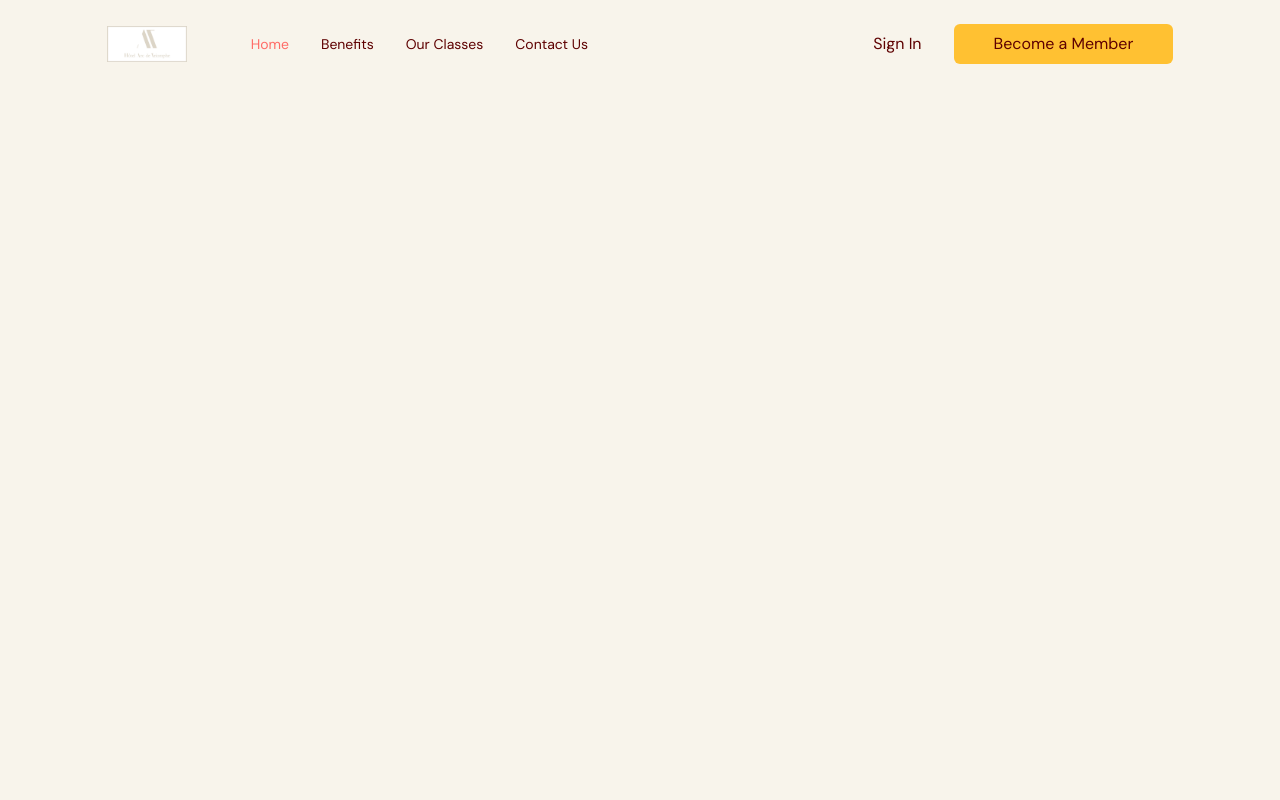
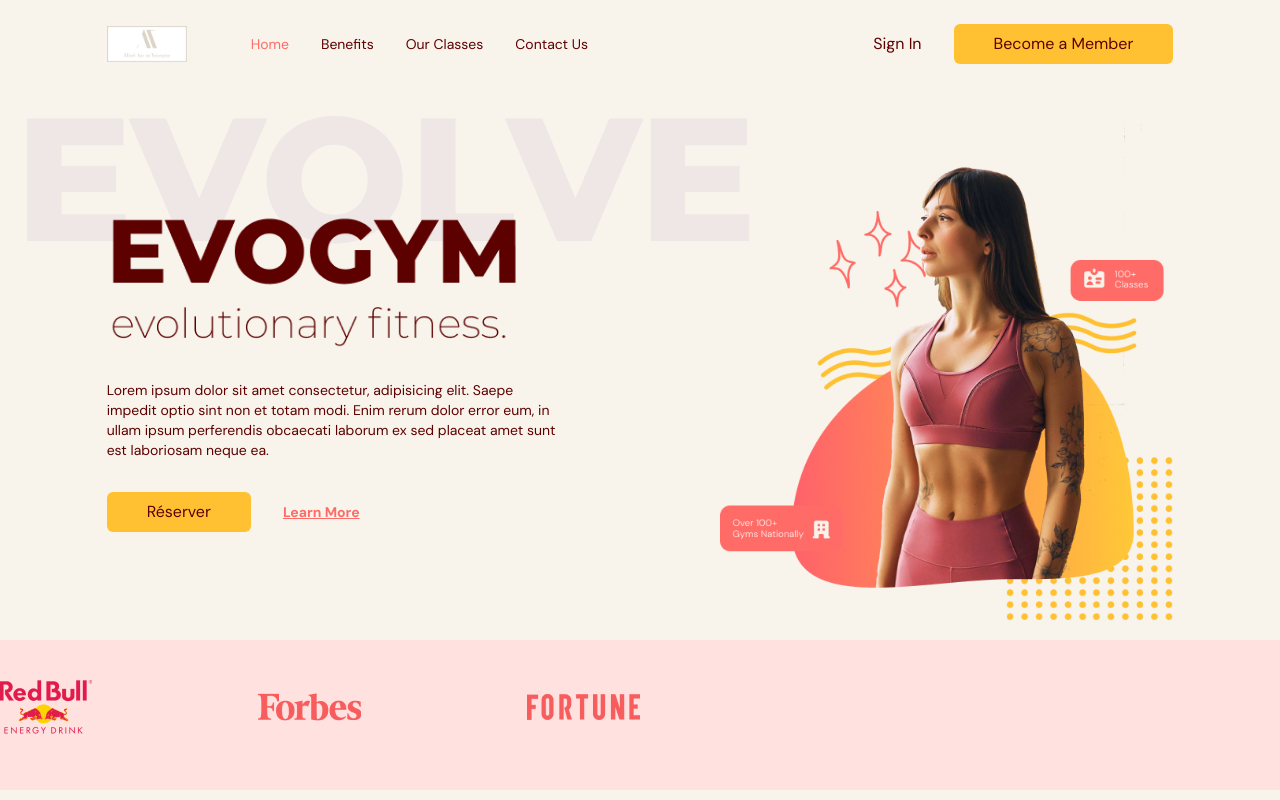
Before and after one commit to NicolasDeniau/adt, a React (Vite) app in the folder frontend/: page / in a window 1280 px wide. Built offline with nearby package versions, Linux system fonts and the light colour scheme; the HTML template or start-up script is replaced by a standard one.

Commit message:
homepage, hero section, navbar fonctionnelle, continuer à 21234

```diff
--- a/frontend/src/App.tsx
+++ b/frontend/src/App.tsx
@@ -1,16 +1,34 @@
 import Navbar from "@/scenes/navbar";
-import { useState } from "react";
+import Home from "@/scenes/home";
+import { useEffect, useState } from "react";
 import { SelectedPage } from "@/shared/types";
 
 function App() {
-  const [selectedPage, setSelectedPage] = useState<SelectedPage>(SelectedPage.Home);
+  const [selectedPage, setSelectedPage] = useState<SelectedPage>(
+    SelectedPage.Home
+    );
+    const [isTopOfPage, setIsTopOfPage] = useState<boolean>(true);
+
+    useEffect(() => {
+      const handleScroll = () => {
+        if (window.scrollY === 0) {
+          setIsTopOfPage(true);
+          setSelectedPage(SelectedPage.Home);
+        }
+        if (window.scrollY !== 0) setIsTopOfPage(false);
+      }
+      window.addEventListener("scroll", handleScroll);
+      return () => window.removeEventListener("scroll", handleScroll);
+    }, [])
 
   return (
     <div className='app bg-gray-20'>
       <Navbar
+            isTopOfPage={isTopOfPage}
             selectedPage={selectedPage}
             setSelectedPage={setSelectedPage}
       />
+      <Home setSelectedPage={setSelectedPage} />
     </div>
 
   )
--- /dev/null
+++ b/frontend/src/scenes/home/index.tsx
@@ -0,0 +1,81 @@
+import useMediaQuery from "@/hooks/useMediaQuery";
+import { SelectedPage } from "@/shared/types";
+import ActionButton from "../navbar/ActionButton";
+import HomePageText from "@/assets/HomePageText.png"
+import HomePageGraphic from "@/assets/HomePageGraphic.png"
+import SponsorRedBull from "@/assets/SponsorRedBull.png"
+import SponsorForbes from "@/assets/SponsorForbes.png"
+import SponsorFortune from "@/assets/SponsorFortune.png"
+import AnchorLink from "react-anchor-link-smooth-scroll";
+
+type Props = {
+    setSelectedPage: (value: SelectedPage) => void;
+};
+
+const Home = ({ setSelectedPage }: Props) => {
+    const isAboveMediumScreens = useMediaQuery("(min-width:1060px)")
+
+
+    return (
+        <section
+            id="home"
+            className="gap-16 bg-gray-20 py-10 md:h-full"
+        >
+            {/* images et main header */}
+            <div className="md:flex mx-auto w-5/6 items-center justify-center md:h-5/6">
+                {/* Main Header */}
+                <div className="z-10 mt-32 md:basis-3/5">
+                    {/* headings */}
+                    <div className="md:-mt-20">
+                        <div className="relative">
+                            <div className="before:absolute before:-top-20 before:-left-20 before:z-[-1] md:before:content-evolvetext">
+                                <img alt="home-page-text" src={HomePageText} />
+                            </div>
+                        </div>
+
+                        <p className="mt-8 text-sm">
+                            Lorem ipsum dolor sit amet consectetur, adipisicing elit. Saepe impedit optio sint non et totam modi.
+                            Enim rerum dolor error eum, in ullam ipsum perferendis obcaecati laborum ex sed placeat amet sunt est laboriosam neque ea.
+                        </p>
+                    </div>
+
+                    {/* ACTIONS */}
+                    <div className="mt-8 flex items-center gap-8">
+                        <ActionButton setSelectedPage={setSelectedPage}>
+                            Réserver
+                        </ActionButton>
+                        <AnchorLink
+                            className="text-sm font-bold text-primary-500 underline hover:text-secondary-500"
+                            onClick={() => setSelectedPage(SelectedPage.ContactUs)}
+                            href={`#${SelectedPage.ContactUs}`}
+                        >
+                            <p>Learn More</p>
+                        </AnchorLink>
+                    </div>
+
+                </div>
+
+                {/* IMAGE */}
+                <div className="flex basis-3/5 justify-center md:z-10 md:ml-40 md:mt-16 md:justify-content-end">
+                    <img alt="home-pageGraphic" src={HomePageGraphic} />
+                </div>
+            </div>
+
+            {/* SPONSORS */}
+            {isAboveMediumScreens && (
+                <div className="h-[150px] w-full bg-primary-100 py-10">
+                    <div className="mx-autp w-5/6">
+                        <div className="flex w-3/5 items-center justify-between gap-8">
+                            <img alt="redbull-sponsor" src={SponsorRedBull} />
+                            <img alt="forbes-sponsor" src={SponsorForbes} />
+                            <img alt="fortune-sponsor" src={SponsorFortune} />
+                        </div>
+                    </div>
+                </div>
+            )}
+
+        </section>
+    )
+}
+
+export default Home
--- a/frontend/src/scenes/navbar/index.tsx
+++ b/frontend/src/scenes/navbar/index.tsx
@@ -7,18 +7,21 @@
 import ActionButton from './ActionButton';
 
 type Props = {
+    isTopOfPage: boolean;
     selectedPage: SelectedPage;
     setSelectedPage: (value: SelectedPage) => void;
 }
 
-const Navbar = ({ selectedPage, setSelectedPage }: Props) => {
+const Navbar = ({ isTopOfPage, selectedPage, setSelectedPage }: Props) => {
     const flexBetwenn = "flex items-center justify-between";
     const [isMenuToggled, setIsMenuToggled] = useState<boolean>(false);
     const isAboveMediumScreens = useMediaQuery("(min-width: 1060px)");
+    const navbarBackground = isTopOfPage ? "" : "bg-primary-100 drop-shadow";
+
     return (
         <nav>
             <div
-                className={`${flexBetwenn} fixed top-0 z-30 w-full py-6`}
+                className={`${navbarBackground} ${flexBetwenn} fixed top-0 z-30 w-full py-6`}
             >
                 <div className={`${flexBetwenn} mx-auto w-5/6`}>
                     <div className={`${flexBetwenn} w-full gap-16`}>
```
Also changed, not shown: 1 other file (tests, documents, lock files or other folders).
